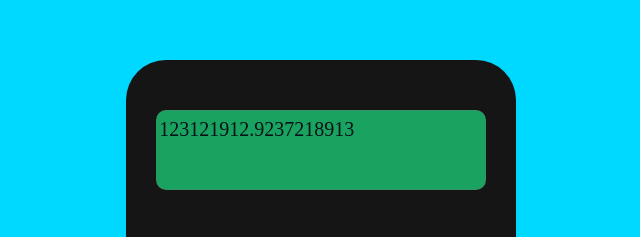
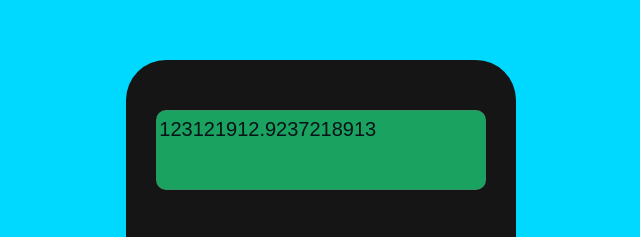
Before and after one commit to TahaJahani/software-engineering-lab-session1, a website: page index.html in a window 1280 px wide. Shown: the top 237 px of the page, 319-959 px from the left. Drawn offline with Linux system fonts and the light colour scheme.

Commit message:
Change font

```diff
--- a/css/style.css
+++ b/css/style.css
@@ -93,6 +93,6 @@ body {
     vertical-align: middle;
     margin: 50px auto 50px auto;
     resize: none;
-    font-family: 'Sans serif';
+    font-family: 'arial';
     font-size: 20px;
 }
```
